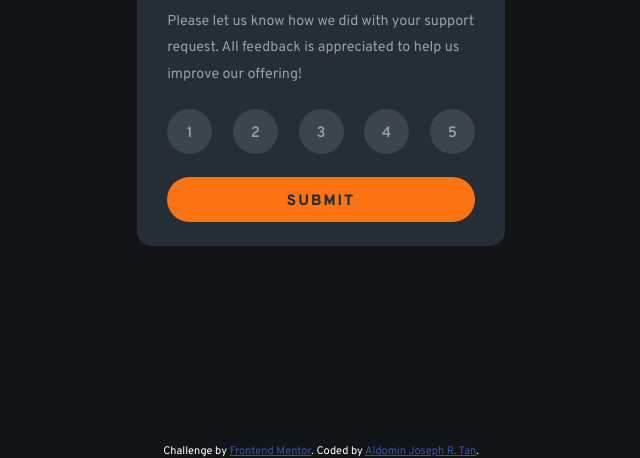
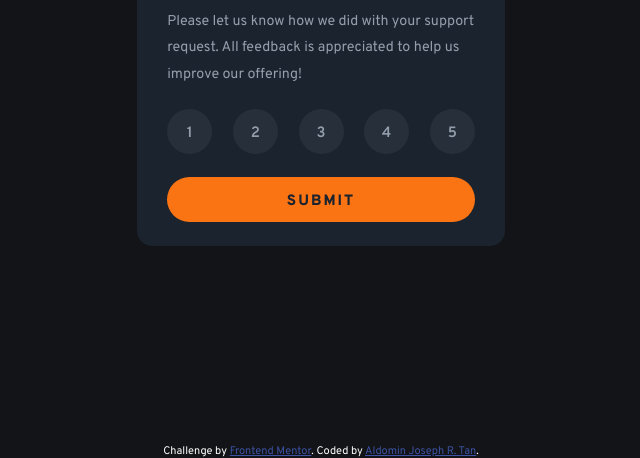
Before and after one commit to AJ-Tan/12.-Frontend-Mentor---Interactive-Rating-Component-HTML-SASS-JS-, a plain HTML site: page index.html in a window 1280 px wide. Shown: the part 342-800 px from the top of the page, without its empty margins (319-959 px from the left). Drawn offline with Linux system fonts and the light colour scheme.

Commit message:
Update: card bg color, and rating bg color.

```diff
--- a/scss/globals/_variables.scss
+++ b/scss/globals/_variables.scss
@@ -2,12 +2,11 @@
    --color-primary: hsl(25, 97%, 53%);
 
    --color-accent-1: hsl(216, 12%, 8%);
-   --color-accent-2: hsl(213, 19%, 18%);
+   --color-accent-2: rgb(27, 35, 46);
 
    --color-neutral-1: hsl(0, 100%, 100%);
    --color-neutral-2: hsl(217, 12%, 63%);
    --color-neutral-2-01: hsla(217, 12%, 63%, 0.1);
-   --color-neutral-2-02: hsla(217, 12%, 63%, 0.2);
 
    --spacing-sm-1: 0.5rem;
    --spacing-sm-2: 0.75rem;
--- a/scss/layouts/rating/_rating.scss
+++ b/scss/layouts/rating/_rating.scss
@@ -25,7 +25,7 @@
    }
 
    &__item {
-      background-color: var(--color-neutral-2-02);
+      background-color: var(--color-neutral-2-01);
 
       border-radius: 100%;
       width: var(--spacing-xl-1);
```
Also changed, not shown: dist/style.css, 1 other file.
